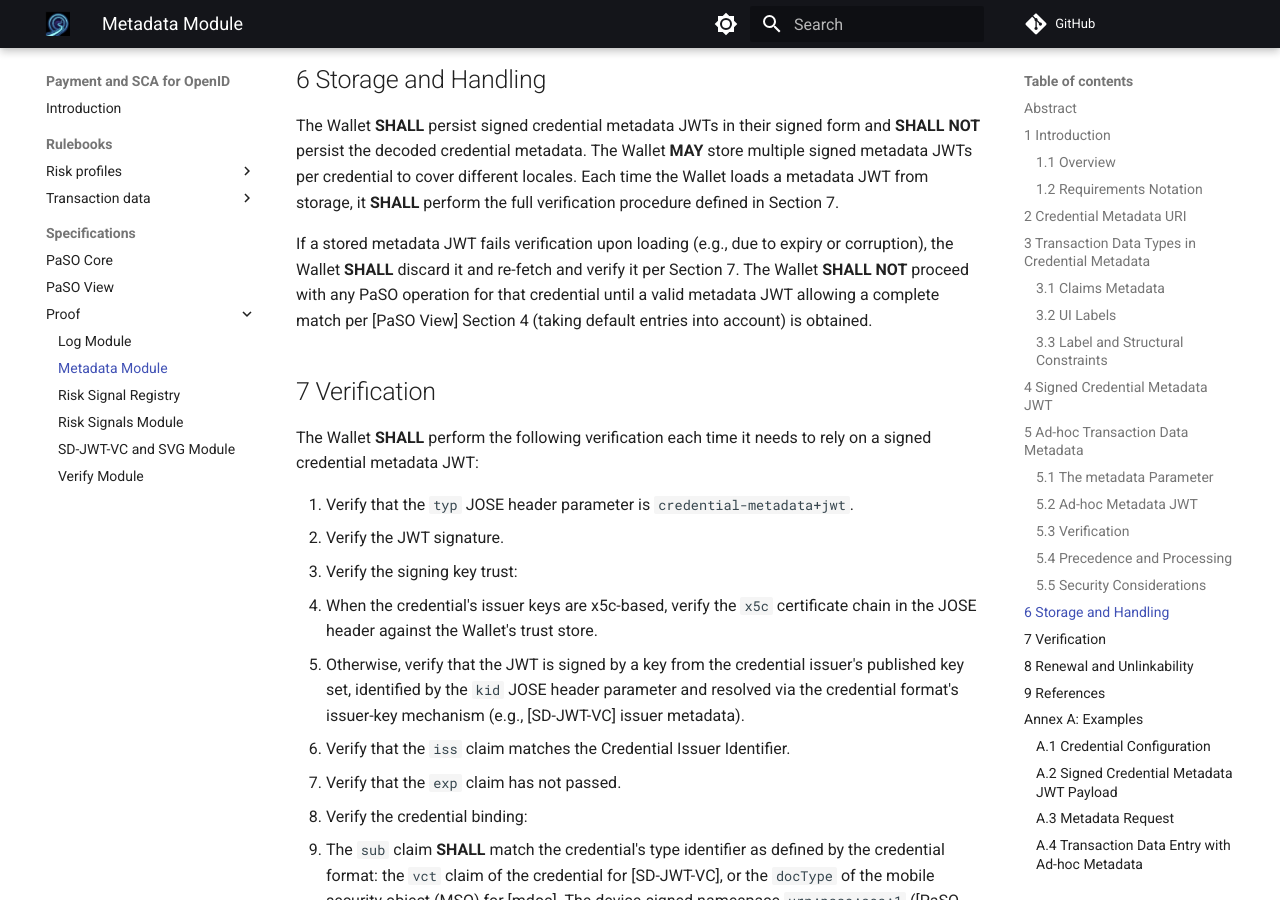
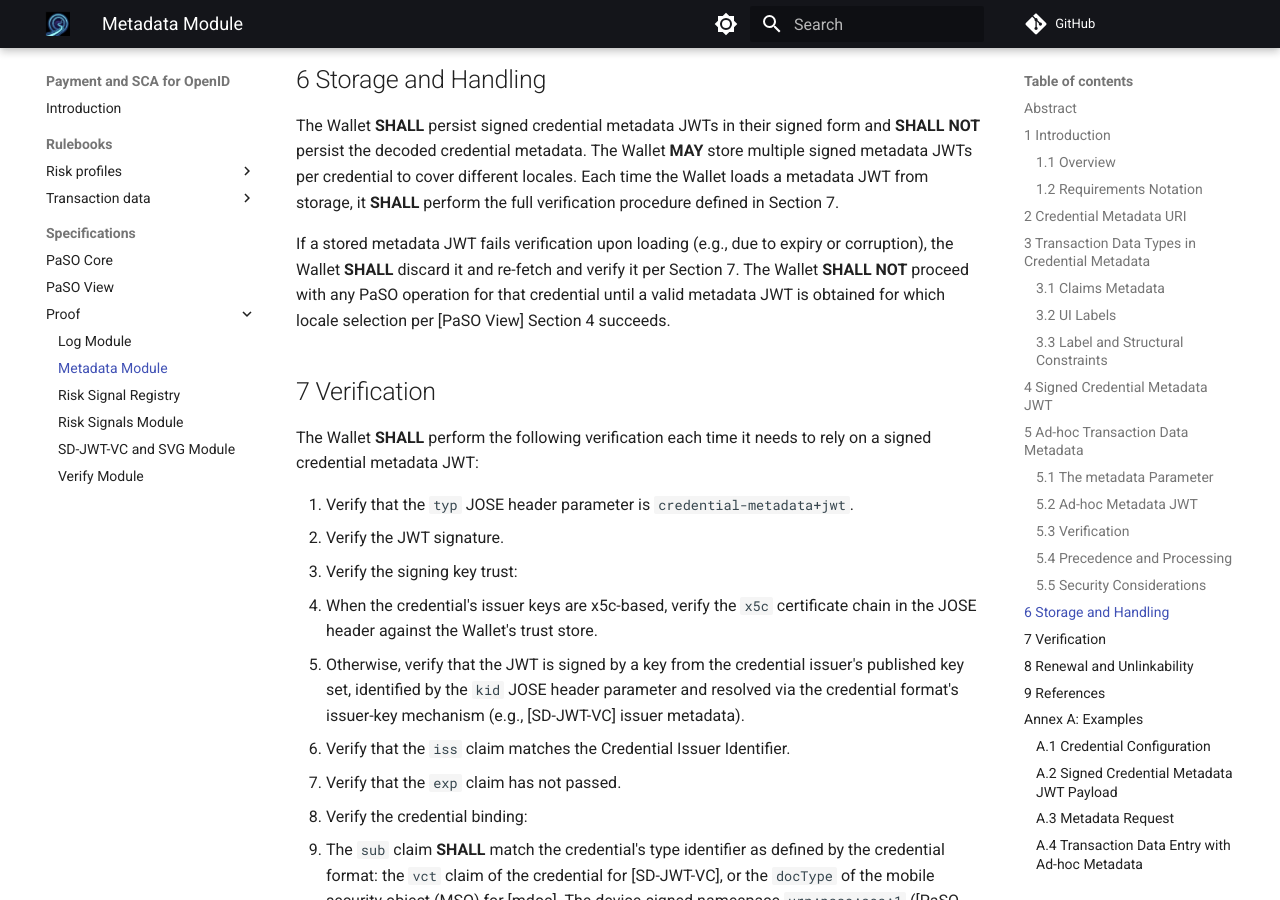
Before and after one commit to APTITUDE-Consortium/payments-and-sca-for-openid, an MkDocs documentation site: the page built from docs/specifications/proof/paso-proof-metadata.md, in a window 1280 px wide and 900 px high, scrolled down 10237 px. Built offline with MkDocs 1.6.1 and Material for MkDocs 9.7.7, drawn with Linux system fonts in a browser that asks for light colours; comment, search, counter and statistics services are not loaded; the version menu is left out.

Commit message:
spec(metadata): align persistence wording with single-locale selection

```diff
--- a/docs/specifications/proof/paso-proof-metadata.md
+++ b/docs/specifications/proof/paso-proof-metadata.md
@@ -208,7 +208,7 @@ The binding deliberately does not require the same key as the credential: the At
 
 The Wallet **SHALL** persist signed credential metadata JWTs in their signed form and **SHALL NOT** persist the decoded credential metadata. The Wallet **MAY** store multiple signed metadata JWTs per credential to cover different locales. Each time the Wallet loads a metadata JWT from storage, it **SHALL** perform the full verification procedure defined in Section 7.
 
-If a stored metadata JWT fails verification upon loading (e.g., due to expiry or corruption), the Wallet **SHALL** discard it and re-fetch and verify it per Section 7. The Wallet **SHALL NOT** proceed with any PaSO operation for that credential until a valid metadata JWT allowing a complete match per [PaSO View] Section 4 (taking default entries into account) is obtained.
+If a stored metadata JWT fails verification upon loading (e.g., due to expiry or corruption), the Wallet **SHALL** discard it and re-fetch and verify it per Section 7. The Wallet **SHALL NOT** proceed with any PaSO operation for that credential until a valid metadata JWT is obtained for which locale selection per [PaSO View] Section 4 succeeds.
 
 ## 7 Verification
 
```
